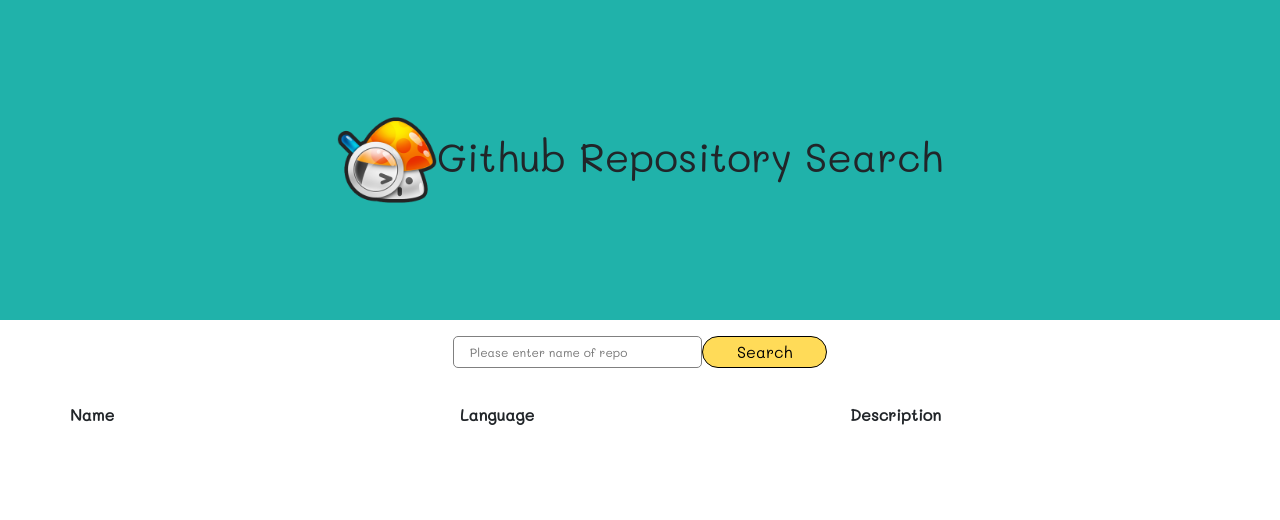
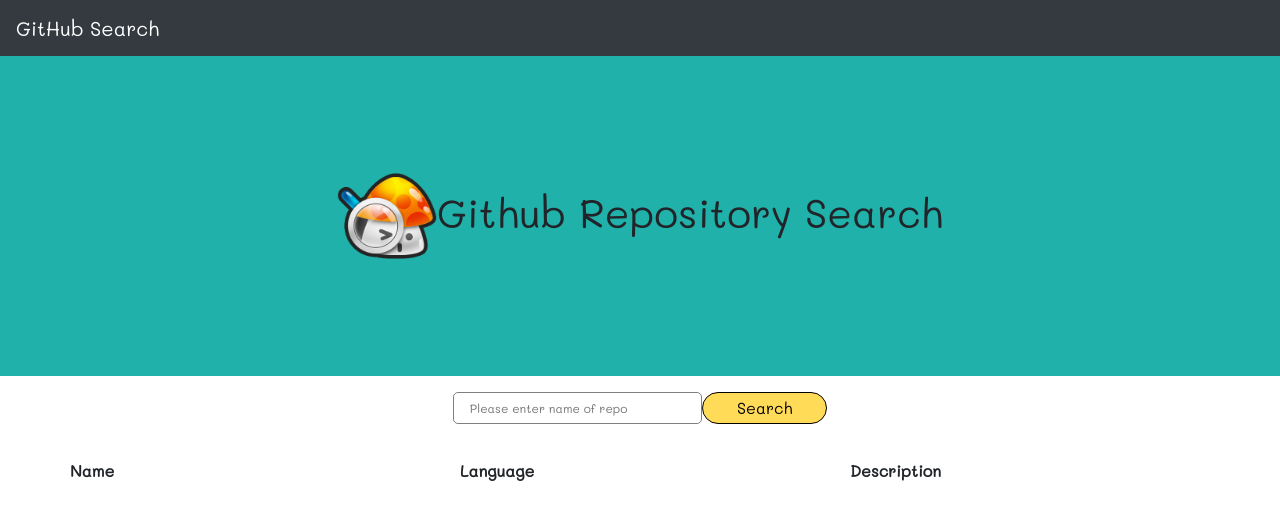
Before and after one commit to Jo-Malo/github_search_api_app, a React app: page public/index.html in a window 1280 px wide. Built offline with nearby package versions, Linux system fonts and the light colour scheme.

Commit message:
added navbar

```diff
--- a/public/index.html
+++ b/public/index.html
@@ -11,8 +11,14 @@
     crossorigin="">
   </head>
   <body>
+
+    <nav class="navbar navbar-dark bg-dark">
+        <a href="#" class="navbar-brand">GitHub Search</a>
+    </nav>
+
     <!--  Bundled scripts will live here in the <body> tags when app is built-->
     <div id="root"></div>
+
   </body>
 
 </html>
```
Also changed, not shown: screen_shot.png.
